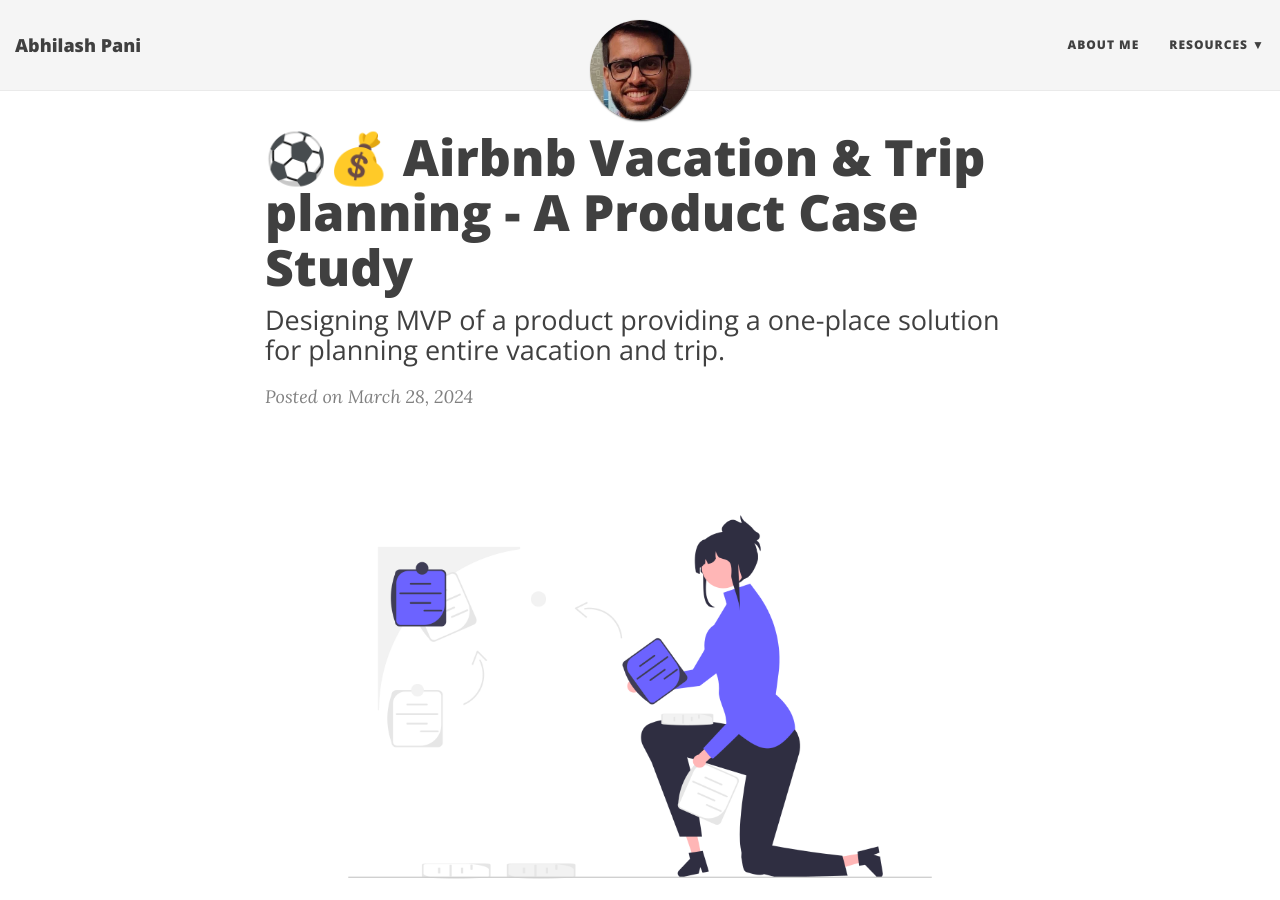
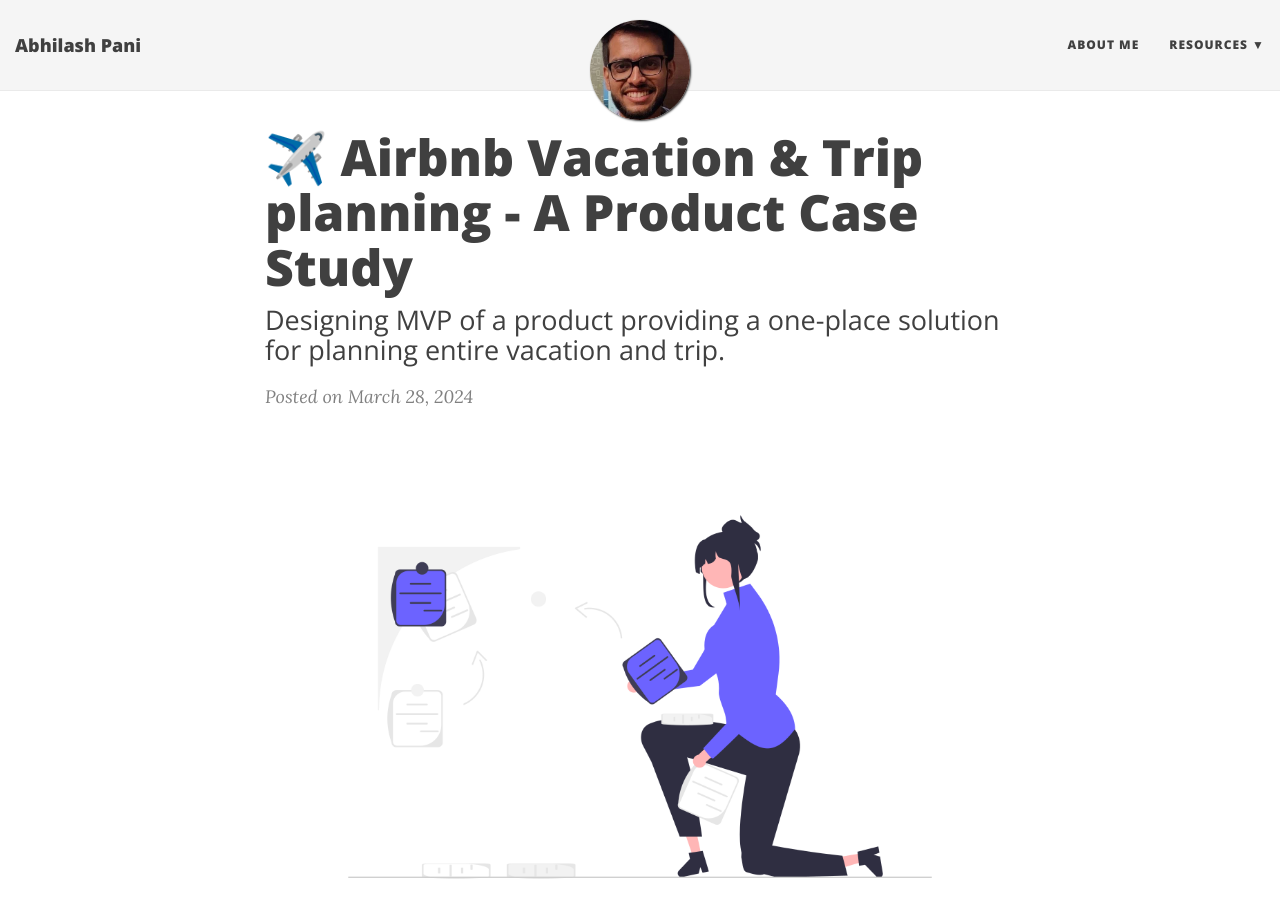
Before and after one commit to 1pani/1pani.github.io, a Jekyll site: the page built from _posts/2024-03-28-airbnb-case-study-vacation-trip-planning.md, in a window 1280 px wide and 900 px high. Built offline with Jekyll 4.4.1, drawn with Linux system fonts in a browser that asks for light colours; nearby versions of some CDN libraries; comment, search, counter and statistics services are not loaded.

```diff
--- a/_posts/2024-03-28-airbnb-case-study-vacation-trip-planning.md
+++ b/_posts/2024-03-28-airbnb-case-study-vacation-trip-planning.md
@@ -1,6 +1,6 @@
 ---
 layout: post
-title: ⚽💰 Airbnb Vacation & Trip planning - A Product Case Study
+title: ✈️ Airbnb Vacation & Trip planning - A Product Case Study
 subtitle: Designing MVP of a product providing a one-place solution for planning entire vacation and trip.
 # gh-repo: daattali/beautiful-jekyll
 # gh-badge: [follow]
```
